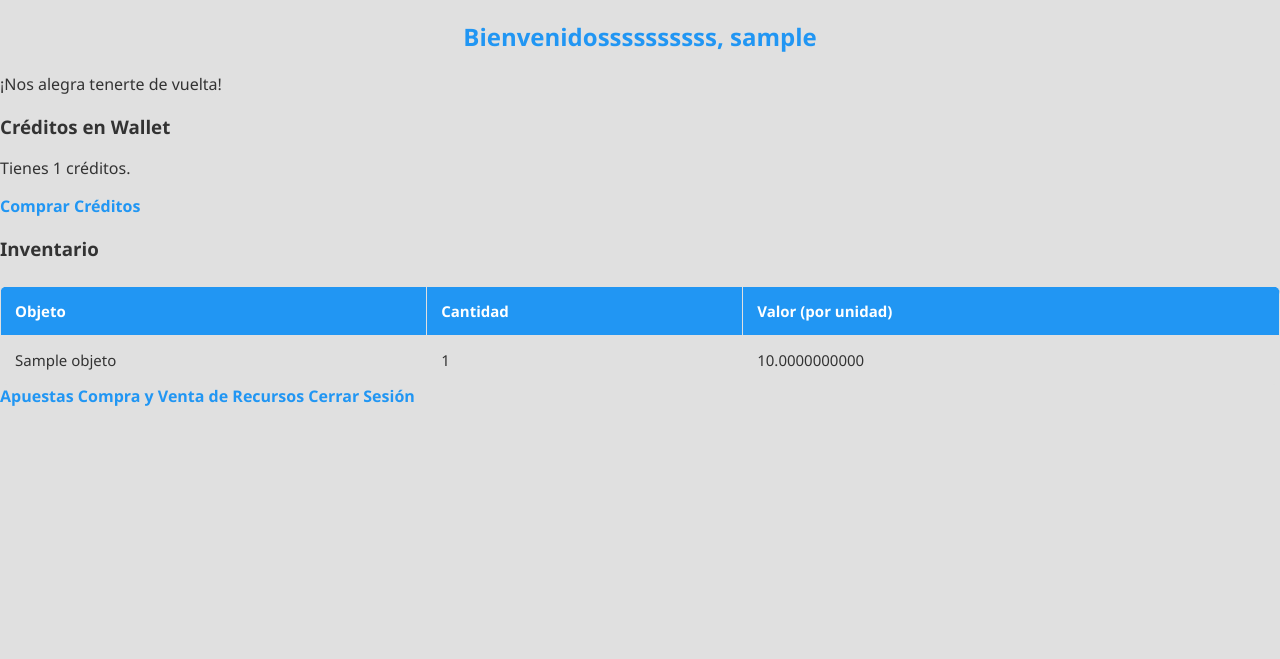
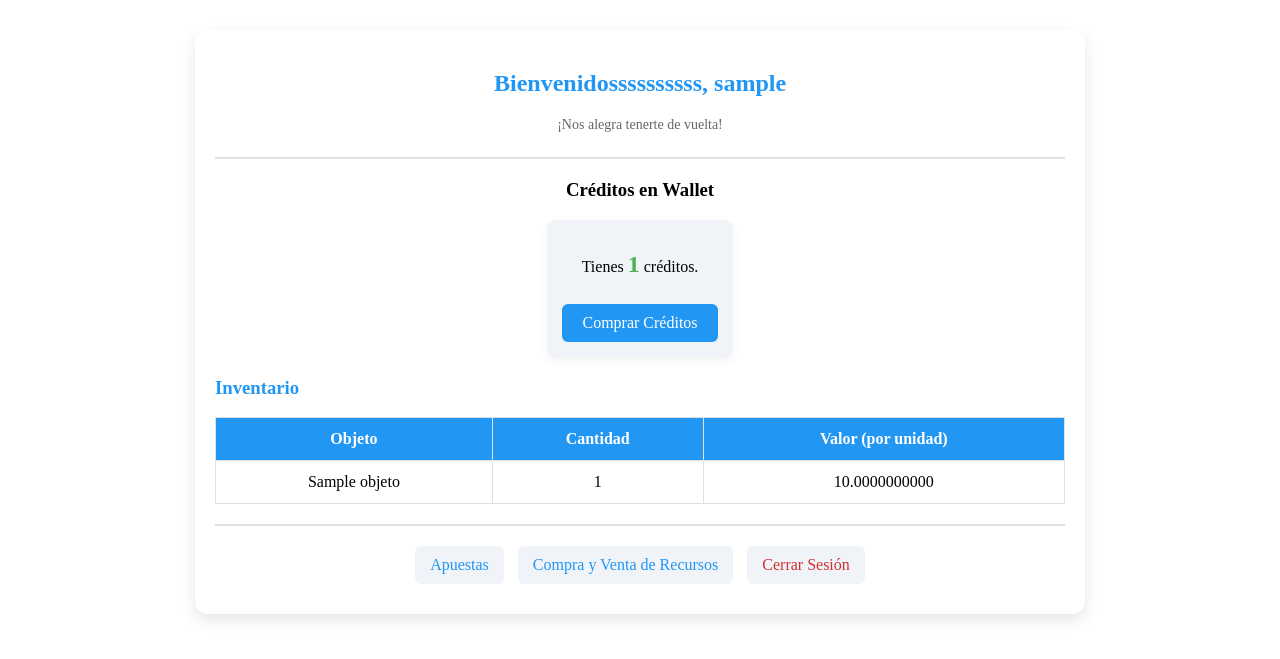
Before and after one commit to moriva01/proyecto_ingenieria_datos, a Flask app: page /home in a window 1280 px wide. Shown: the top 659 px of the page. Run offline with Flask 3, Linux system fonts and the light colour scheme; a user stored in the database is signed in; tables that the repository leaves empty hold one stand-in row (values such as "Sample post").

Commit message:
Update style.css

```diff
--- a/code/app/static/style.css
+++ b/code/app/static/style.css
@@ -1,168 +1,129 @@
-/* Estilo general */
-body {
-
-    font-family: 'Segoe UI', Tahoma, Geneva, Verdana, sans-serif;
-
-    linear-gradient(45deg, #2196F3, #4CAF50); /* Degradado */
-    background-size: cover; /* Para que la imagen cubra todo el fondo */
-    background-repeat: repeat; /* Hace que la imagen se repita */
-    background-color: #e0e0e0; /* Color de fondo de respaldo */
-    color: #333;
-    margin: 0;
-    padding: 0;
-
-
-}
-
-
-
-/* Encabezados */
-h2 {
-    text-align: center;
-    color: #2196F3;
-    font-weight: 700;
-    margin-bottom: 20px;
-}
-
 /* Contenedor principal */
-.container {
+.main-container {
     width: 90%;
     max-width: 850px;
     margin: 30px auto;
-    padding: 25px;
+    padding: 20px;
     background-color: #ffffff;
     border-radius: 12px;
     box-shadow: 0 6px 15px rgba(0, 0, 0, 0.1);
-    transition: all 0.3s ease;
 }
 
-.container:hover {
-    box-shadow: 0 8px 18px rgba(0, 0, 0, 0.15);
+/* Estilo del encabezado */
+.header {
+    text-align: center;
+    padding-bottom: 10px;
+    border-bottom: 2px solid #e0e0e0;
 }
 
-/* Estilo de enlaces */
-a {
+.header h2 {
     color: #2196F3;
-    text-decoration: none;
-    font-weight: 600;
-    transition: color 0.2s;
+    font-weight: 700;
 }
 
-a:hover {
-    color: #1976D2;
+.welcome-msg {
+    color: #666;
+    font-size: 14px;
 }
 
-/* Estilo de botones */
-button, input[type="submit"] {
-    background-color: #2196F3;
-    color: white;
-    padding: 12px 25px;
-    border: none;
-    border-radius: 6px;
-    cursor: pointer;
-    font-size: 16px;
-    font-weight: 500;
-    transition: background-color 0.3s ease, box-shadow 0.3s ease;
-    box-shadow: 0 3px 8px rgba(0, 0, 0, 0.2);
+/* Sección de wallet */
+.wallet-section {
+    margin-top: 20px;
+    text-align: center;
 }
 
-button:hover, input[type="submit"]:hover {
-    background-color: #1976D2;
-    box-shadow: 0 4px 10px rgba(0, 0, 0, 0.25);
+.wallet-info {
+    background-color: #f0f4f8;
+    padding: 15px;
+    border-radius: 8px;
+    display: inline-block;
+    box-shadow: 0 4px 10px rgba(0, 0, 0, 0.05);
 }
 
-button:active, input[type="submit"]:active {
-    background-color: #0d47a1;
-    box-shadow: 0 2px 5px rgba(0, 0, 0, 0.2);
-}
-
-/* Estilo de formularios */
-form {
-    display: flex;
-    flex-direction: column;
-    gap: 12px;
-}
-
-label {
-    font-weight: 600;
-    margin-top: 8px;
-    color: #555;
-}
-
-input[type="text"],
-input[type="number"],
-select {
-    padding: 10px;
-    border: 1px solid #ddd;
-    border-radius: 5px;
-    font-size: 16px;
-    transition: border-color 0.2s, box-shadow 0.2s;
-}
-
-input[type="text"]:focus,
-input[type="number"]:focus,
-select:focus {
-    border-color: #2196F3;
-    box-shadow: 0 0 4px rgba(33, 150, 243, 0.3);
-}
-
-/* Estilo de tablas */
-table {
-    width: 100%;
-    border-collapse: collapse;
-    margin-top: 25px;
-    overflow: hidden;
-    border-radius: 8px;
-}
-
-th, td {
-    padding: 14px;
-    border: 1px solid #e0e0e0;
-    text-align: left;
-    font-size: 15px;
-}
-
-th {
-    background-color: #2196F3;
-    color: white;
+.wallet-credits {
+    font-size: 1.5em;
+    color: #4CAF50;
     font-weight: bold;
 }
 
-tr:nth-child(even) {
+/* Sección de inventario */
+.inventory-section h3 {
+    text-align: left;
+    color: #2196F3;
+    font-weight: 700;
+    margin-top: 20px;
+}
+
+.inventory-section table {
+    width: 100%;
+    border-collapse: collapse;
+    margin-top: 10px;
+}
+
+.inventory-section th, .inventory-section td {
+    padding: 12px;
+    border: 1px solid #e0e0e0;
+    text-align: center;
+}
+
+.inventory-section th {
+    background-color: #2196F3;
+    color: white;
+}
+
+.inventory-section tr:nth-child(even) {
     background-color: #f7f7f7;
 }
 
-tr:hover {
+.inventory-section tr:hover {
     background-color: #e3f2fd;
 }
 
-/* Estilo de mensajes flash */
-.flash-success {
-    background-color: #d4edda;
-    color: #155724;
-    padding: 15px;
-    border-radius: 8px;
-    margin-bottom: 20px;
-    border: 1px solid #c3e6cb;
-    font-weight: 600;
+/* Estilo de los botones */
+.btn-primary {
+    display: inline-block;
+    background-color: #2196F3;
+    color: white;
+    padding: 10px 20px;
+    border-radius: 6px;
+    font-weight: 500;
+    margin-top: 10px;
+    text-decoration: none;
+    transition: background-color 0.3s;
 }
 
-.flash-error {
-    background-color: #f8d7da;
-    color: #721c24;
-    padding: 15px;
-    border-radius: 8px;
-    margin-bottom: 20px;
-    border: 1px solid #f5c6cb;
-    font-weight: 600;
+.btn-primary:hover {
+    background-color: #1976D2;
 }
 
-.flash-info {
-    background-color: #d1ecf1;
-    color: #0c5460;
-    padding: 15px;
-    border-radius: 8px;
-    margin-bottom: 20px;
-    border: 1px solid #bee5eb;
-    font-weight: 600;
+.btn-secondary {
+    display: inline-block;
+    margin: 10px 5px;
+    background-color: #f0f4f8;
+    color: #2196F3;
+    padding: 10px 15px;
+    border-radius: 6px;
+    font-weight: 500;
+    text-decoration: none;
+    transition: background-color 0.3s;
 }
+
+.btn-secondary:hover {
+    background-color: #e3f2fd;
+}
+
+.logout {
+    color: #d32f2f;
+}
+
+.logout:hover {
+    background-color: #ffcdd2;
+}
+
+/* Navegación */
+.navigation {
+    text-align: center;
+    margin-top: 20px;
+    padding-top: 10px;
+    border-top: 2px solid #e0e0e0;
+}
```
